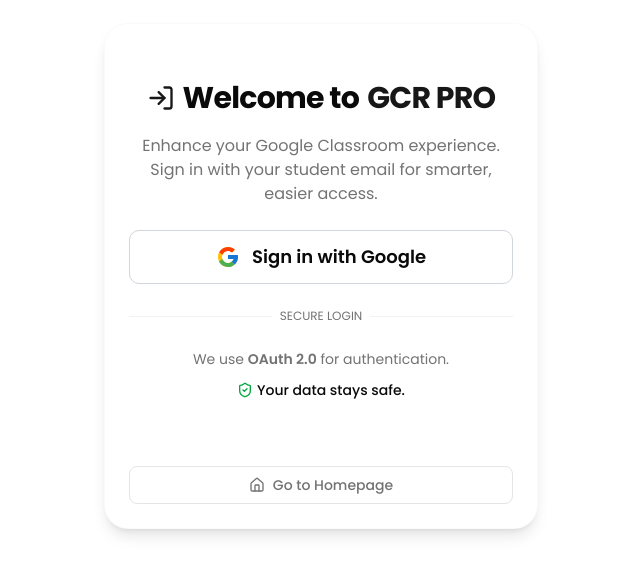
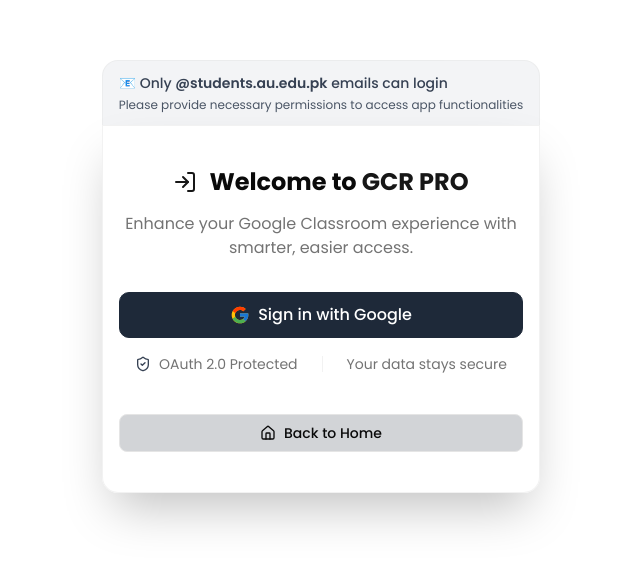
Before and after one commit to mudasarmajeed5/gcr-pro, a Next.js app: page /sign-in in a window 1280 px wide. Shown: the part 124-698 px from the top of the page, without its empty margins (319-959 px from the left). Built offline with nearby package versions, Linux system fonts and the light colour scheme; no server answers.

Commit message:
fixed login button

```diff
--- a/app/(auth)/sign-in/page.tsx
+++ b/app/(auth)/sign-in/page.tsx
@@ -28,65 +28,66 @@
     };
 
     return (
-        <div className="flex min-h-screen items-center justify-center px-4">
-            <Card className="w-full max-w-md rounded-3xl border border-border/20 shadow-lg">
+        <div className="min-h-screen flex items-center justify-center p-4">
+            <div className="w-full max-w-[600px]">
+                {/* Notice Banner */}
+                <div className="bg-gray-100 dark:bg-gray-800 px-4 py-3 rounded-t-2xl border border-border/50 border-b-0">
+                    <div className="text-sm text-gray-700 dark:text-gray-300 space-y-1">
+                        <p className="font-medium">📧 Only <span className="font-semibold">@students.au.edu.pk</span> emails can login</p>
+                        <p className="text-xs text-gray-600 dark:text-gray-400">
+                            Please provide necessary permissions to access app functionalities
+                        </p>
+                    </div>
+                </div>
+
+                <Card className="border border-border/50 shadow-2xl rounded-b-2xl rounded-t-none bg-card/95 backdrop-blur-sm">
                     {/* Header */}
-                <CardHeader className="text-center space-y-3 px-6 pt-8">
-                    <CardTitle className="text-3xl font-bold tracking-tight flex items-center justify-center gap-2">
-                        <LogIn className="w-7 h-7 text-primary" />
+                    <CardHeader className="text-center pt-4 pb-2 px-4">
+                        <div className="flex items-center justify-center gap-3 mb-2">
+                            <LogIn className="w-6 h-6 text-primary" />
+                            <CardTitle className="text-2xl font-bold">
                                 Welcome to <span className="text-primary">GCR PRO</span>
                             </CardTitle>
-                    <CardDescription className="text-base text-muted-foreground">
-                        Enhance your Google Classroom experience. Sign in with your student email for smarter, easier access.
+                        </div>
+                        <CardDescription className="text-muted-foreground text-base">
+                            Enhance your Google Classroom experience with smarter, easier access.
                         </CardDescription>
                     </CardHeader>
 
-                {/* Content */}
-                <CardContent className="flex flex-col items-center gap-6 px-6 pb-10">
-                    {/* Modern Google Sign-In Button */}
+                    <CardContent className="px-4 pb-4">
+                        {/* Google Sign-In Button */}
                         <button
                             onClick={handleLogin}
-                        className="w-full flex items-center justify-center gap-3 py-3 text-lg font-semibold rounded-lg border border-gray-300 hover:border-primary hover:shadow-lg transition-all active:scale-95"
+                            disabled={loading}
+                            className="w-full flex items-center justify-center gap-2 py-2.5 px-6 text-base font-medium rounded-lg border border-gray-800 bg-gray-800 text-white hover:bg-gray-900 hover:border-gray-900 transition-all duration-200 disabled:opacity-50 disabled:cursor-not-allowed mb-4"
                         >
-                        <FcGoogle className="w-6 h-6" aria-hidden />
+                            <FcGoogle className="w-5 h-5" />
                             {loading ? (
-                            <span className="flex items-center gap-2">
-                                Signing In..
-                                <RefreshCw className="animate-spin size-5" />
-                            </span>
+                                <div className="flex items-center gap-2">
+                                    <span>Signing in...</span>
+                                    <RefreshCw className="w-4 h-4 animate-spin" />
+                                </div>
                             ) : (
                                 "Sign in with Google"
                             )}
                         </button>
 
+                        {/* Security Info */}
+                        <div className="flex items-center justify-center gap-6 text-sm text-muted-foreground">
+                            <div className="flex items-center gap-2">
+                                <ShieldCheck className="w-4 h-4 text-gray-700" />
+                                <span>OAuth 2.0 Protected</span>
+                            </div>
+                            <div className="w-px h-4 bg-border/50"></div>
+                            <span>Your data stays secure</span>
+                        </div>
+                    </CardContent>
 
-
-                    {/* Divider */}
-                    <div className="relative w-full">
-                        <div className="absolute inset-0 flex items-center">
-                            <span className="w-full border-t border-border/50" />
-                        </div>
-                        <div className="relative flex justify-center text-xs uppercase">
-                            <span className="bg-background px-2 text-muted-foreground">Secure Login</span>
-                        </div>
-                    </div>
-
-                    {/* Security note */}
-                    <p className="text-sm text-center flex flex-col gap-y-2 items-center text-muted-foreground leading-relaxed min-w-sm">
-                        <span>
-                            We use <span className="font-semibold">OAuth 2.0</span> for authentication.
-                        </span>
-                        <span className="inline-flex items-center gap-1 font-medium text-foreground">
-                            <ShieldCheck className="w-4 h-4 text-green-600" aria-hidden />
-                            Your data stays safe.
-                        </span>
-                    </p>
-                </CardContent>
-                {/* Small Secondary Button */}
-                <CardFooter className="flex justify-center">
+                    {/* Footer */}
+                    <CardFooter className="px-4 pb-4">
                         <button
                             onClick={handleRedirect}
-                        className="inline-flex w-full justify-center border items-center gap-2 px-4 hover:border-primary py-2 text-sm font-medium text-muted-foreground rounded-md hover:text-foreground transition-colors"
+                            className="w-full flex items-center justify-center gap-2 py-2 px-4 text-sm font-medium border rounded-md bg-gray-800/20 hover:bg-gray-800/40"
                         >
                             {session ? (
                                 <>
@@ -96,12 +97,13 @@
                             ) : (
                                 <>
                                     <Home className="w-4 h-4" />
-                                Go to Homepage
+                                    Back to Home
                                 </>
                             )}
                         </button>
                     </CardFooter>
                 </Card>
             </div>
+        </div>
     )
 }
```
Lines whose indentation alone changed are shown as unchanged.
